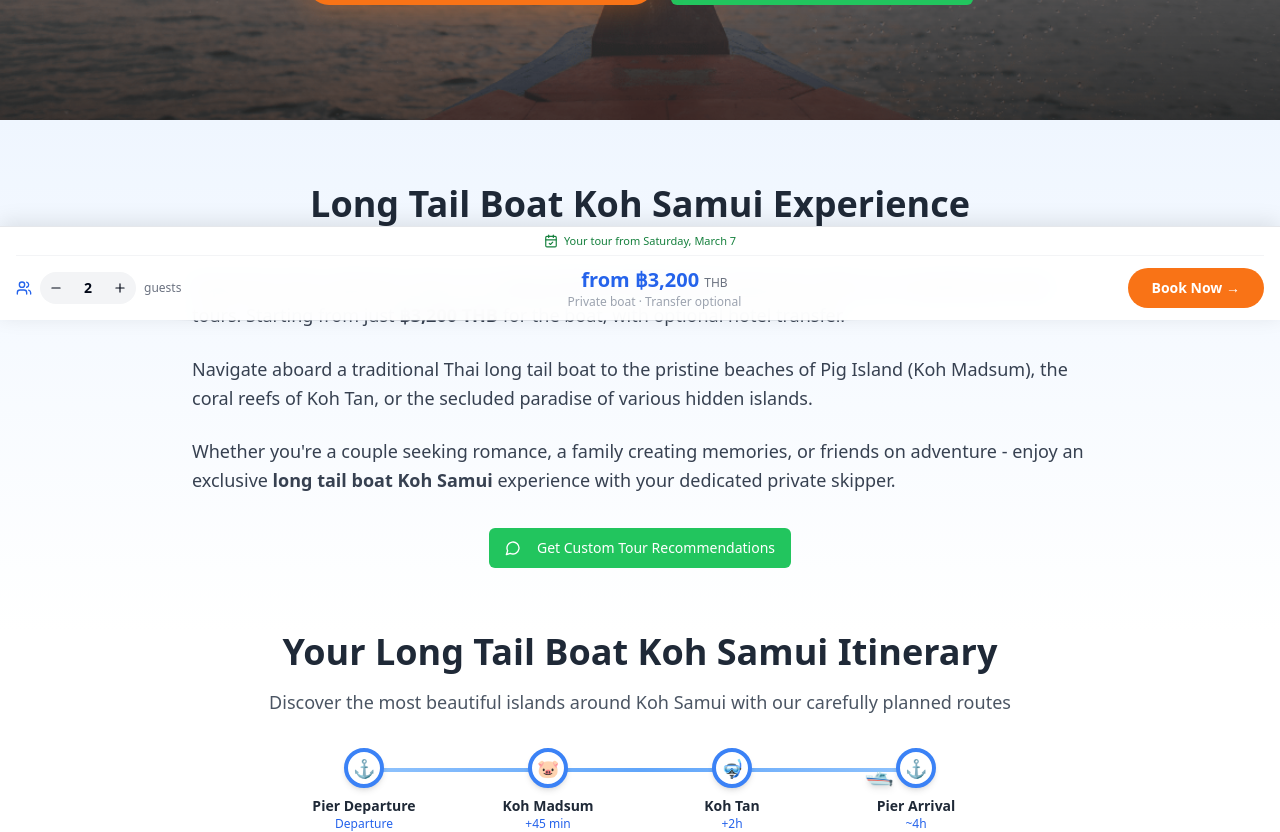
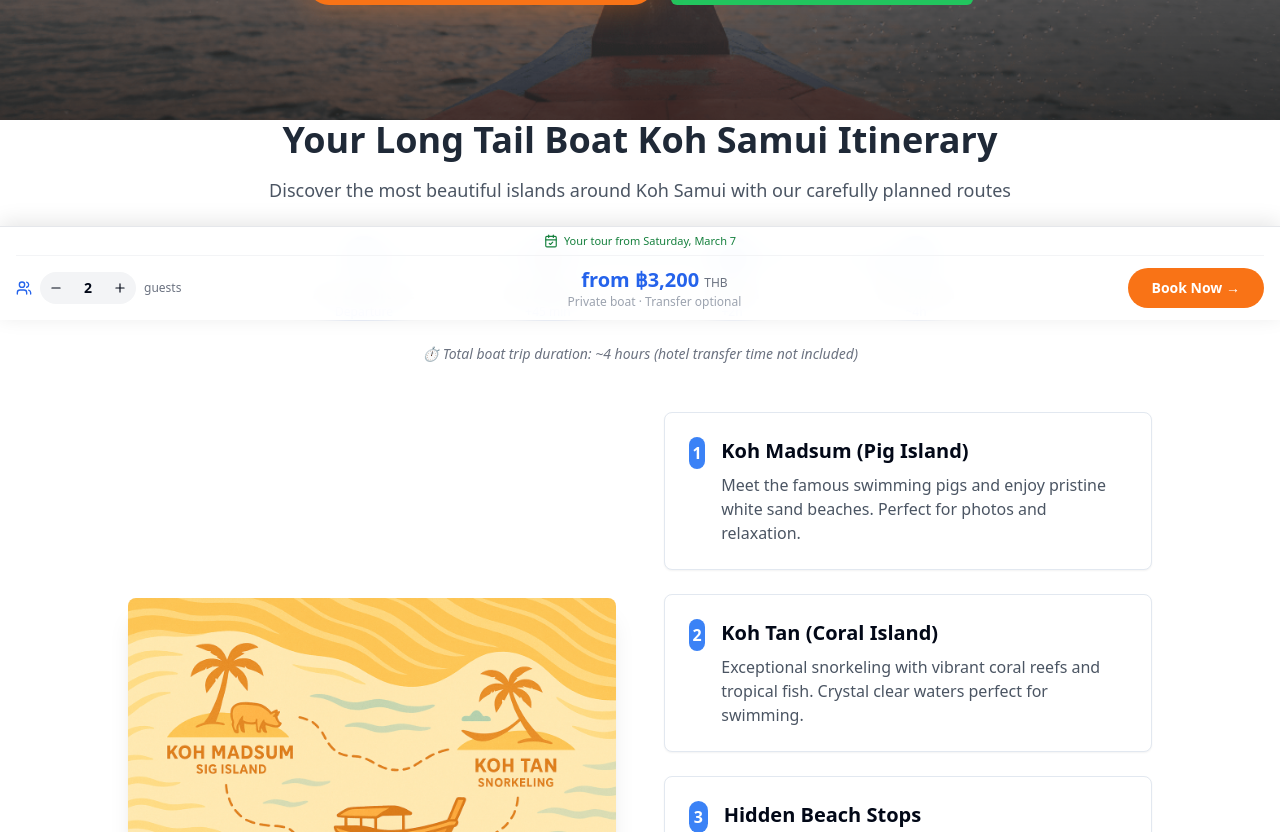
Before and after one commit to Creamylil/ltb-samuiss, a React (Vite) app: page / in a window 1280 px wide. Shown: the part 480-1312 px from the top of the page. Built offline with nearby package versions, Linux system fonts and the light colour scheme.

Commit message:
Preceding changes

```diff
--- a/src/pages/Index.tsx
+++ b/src/pages/Index.tsx
@@ -82,35 +82,7 @@ const Index = () => {
         </div>
       </section>
 
-      {/* Adventure Section */}
-      <section className="py-16 bg-gradient-to-b from-blue-50 to-white">
-        <div className="container mx-auto px-4">
-          <h2 className="text-3xl md:text-4xl font-bold text-center mb-12 text-gray-800">
-            Long Tail Boat Koh Samui Experience
-          </h2>
-          <div className="max-w-4xl mx-auto text-lg leading-relaxed text-gray-700 space-y-6">
-            <p>
-              Experience the authentic charm of a <strong>long tail boat Koh Samui</strong> adventure with our
-              completely private tours. Starting from just <strong>฿3,200 THB</strong> for the boat, with optional hotel transfer.
-            </p>
-            <p>
-              Navigate aboard a traditional Thai long tail boat to the pristine beaches of Pig Island (Koh Madsum), the
-              coral reefs of Koh Tan, or the secluded paradise of various hidden islands.
-            </p>
-            <p>
-              Whether you're a couple seeking romance, a family creating memories, or friends on adventure - enjoy an
-              exclusive <strong>long tail boat Koh Samui</strong> experience with your dedicated private skipper.
-            </p>
-          </div>
-
-          <div className="text-center mt-8">
-            <WhatsAppCTA
-              text="Get Custom Tour Recommendations"
-              message="Hello! I would like to get personalized recommendations for a longtail boat tour in Koh Samui based on my preferences." />
-
-          </div>
-        </div>
-      </section>
+      {/* Adventure Section - now empty, content moved below timeline */}
 
       {/* Itinerary Section */}
       <section className="bg-white py-0">
```
